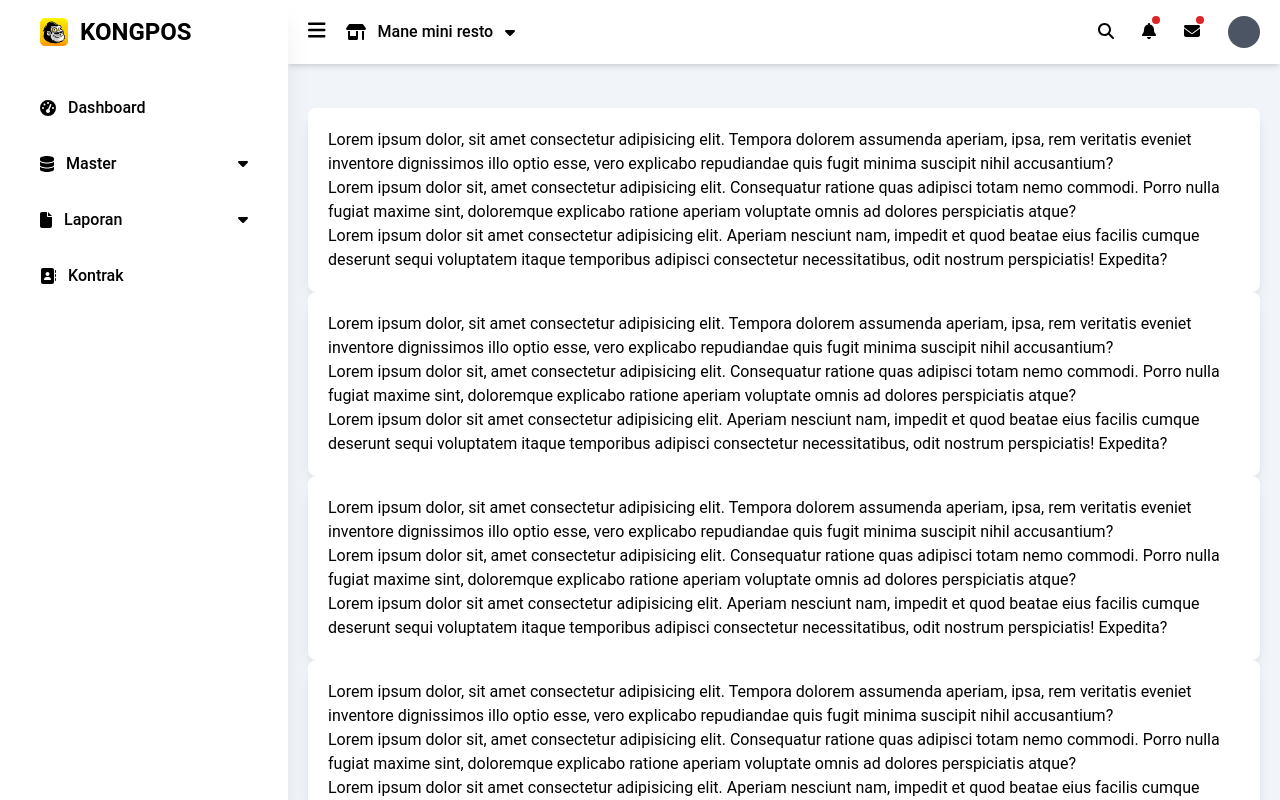
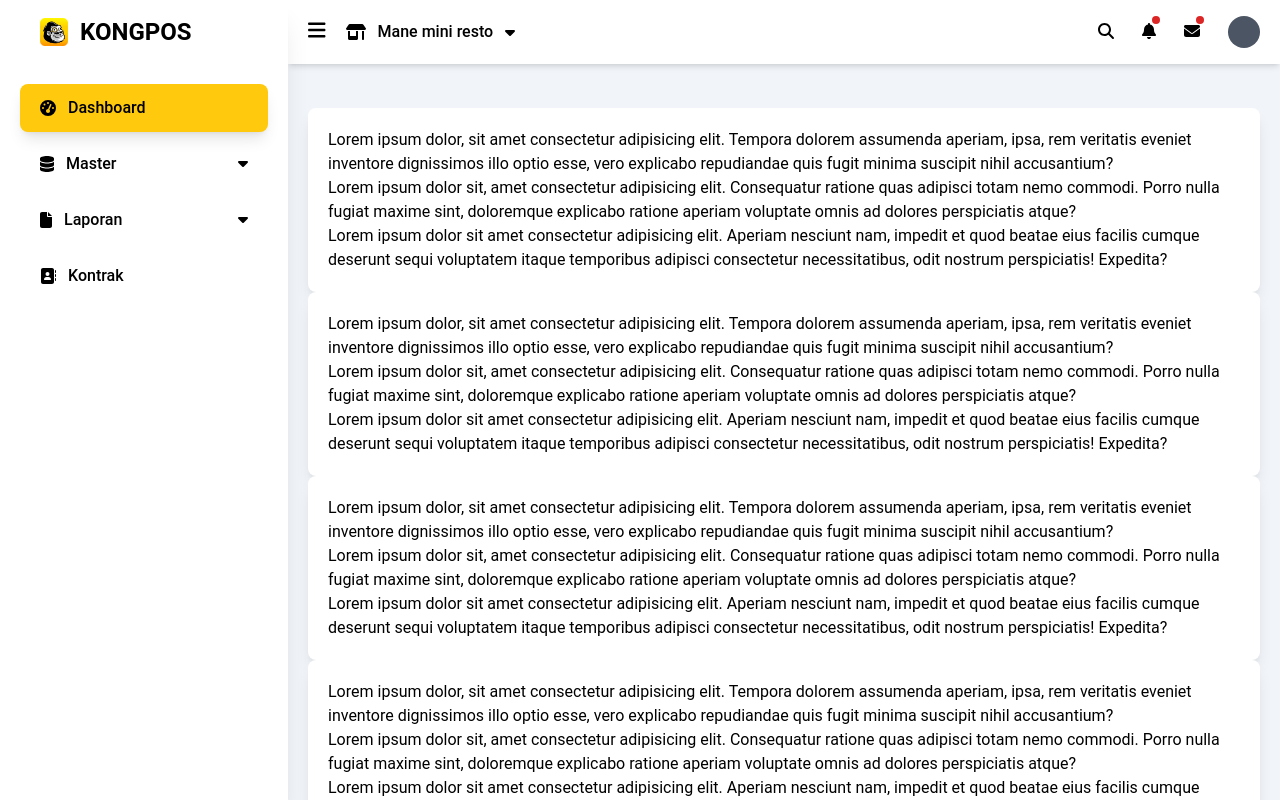
Before and after one commit to syhbandi/kongpos-app, a React (Create React App) app: page / in a window 1280 px wide. Shown: the top 800 px of the page. Built offline with nearby package versions, Linux system fonts and the light colour scheme.

Commit message:
edit menuaktif

```diff
--- a/src/components/Sidebar.jsx
+++ b/src/components/Sidebar.jsx
@@ -7,27 +7,7 @@ import SidebarMenu from "./SidebarMenu";
 import { menus } from "./SidebarMenuData";
 
 const Sidebar = ({ open, openMobile, setOpenMobile, setTitle }) => {
-  const [aktif, setAktif] = useState({});
-
-  // useEffect(() => {
-  //   if (window.location.pathname !== "/") {
-  //     setAktif(() => {
-  //       const menuAktif = menus.find(
-  //         (menu) => window.location.pathname.split("/")[1] === menu.link
-  //       );
-
-  //       if (menuAktif.subMenu) {
-  //         return menuAktif.subMenu.find(
-  //           (sub) => window.location.pathname.slice(1) === sub.link
-  //         );
-  //       }
-
-  //       return menuAktif;
-  //     });
-  //   } else {
-  //     setAktif(menus[0]);
-  //   }
-  // }, [menus]);
+  const [aktif, setAktif] = useState("");
 
   return (
     <div
--- a/src/components/SidebarMenu.jsx
+++ b/src/components/SidebarMenu.jsx
@@ -22,18 +22,29 @@ const SidebarMenu = ({
     }
 
     navigate(menu.link);
-    setAktif(menu);
+    setAktif(menu.title);
     setOpenMobile(false);
     setTitle(menu.title);
   };
 
-  useEffect(() => {});
+  useEffect(() => {
+    if (
+      window.location.pathname.slice(1) === menu.link ||
+      window.location.pathname === menu.link
+    ) {
+      setAktif(menu.title);
+    }
+
+    if (window.location.pathname.includes(menu.link) && menu.subMenu) {
+      setSubMenu(true);
+    }
+  }, []);
 
   return (
     <div className="select-none">
       <div
         className={`flex items-center px-5 py-3 font-medium cursor-pointer rounded-lg mb-2 transition-all duration-300 ease-in-out ${
-          menu.title === aktif.title ? "bg-[#ffc90d] shadow-lg" : ""
+          menu.title === aktif ? "bg-[#ffc90d] shadow-lg" : ""
         } ${!open ? "justify-center" : ""}`}
         onClick={(e) => navigasiMenu(menu)}
       >
```
